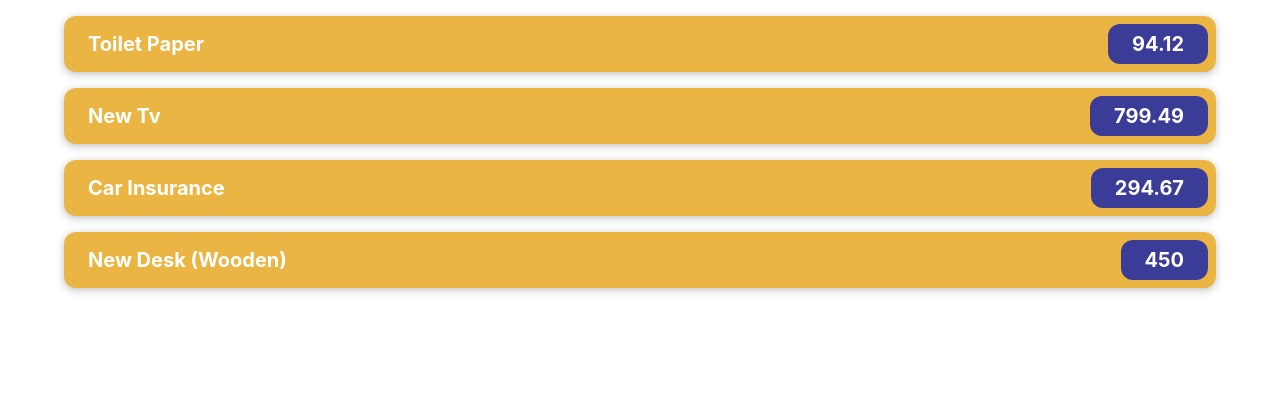
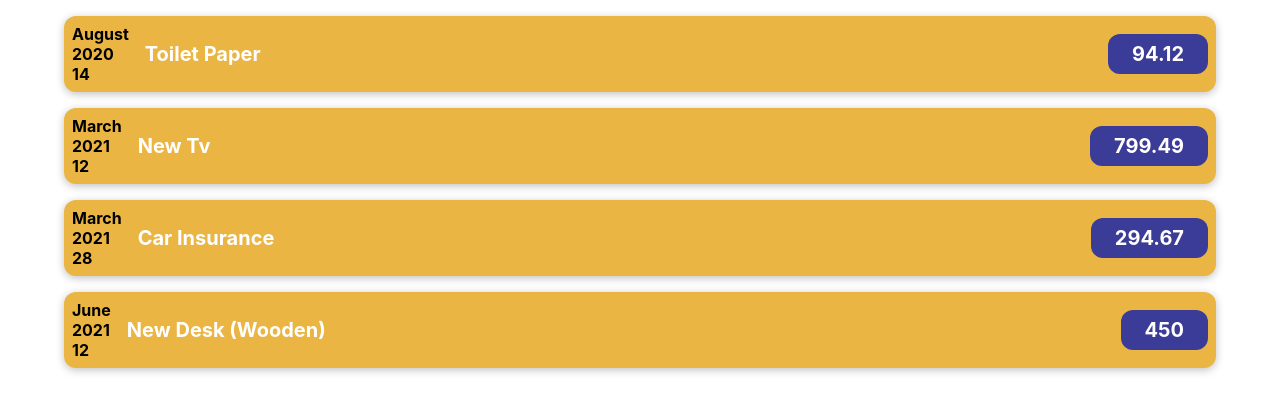
Before and after one commit to Avishek-kr/expenses-tracker, a React (Create React App) app: page / in a window 1280 px wide. Shown: the top 412 px of the page. Built offline with nearby package versions, Linux system fonts and the light colour scheme.

Commit message:
date format

```diff
--- a/src/components/ExpensesItem.css
+++ b/src/components/ExpensesItem.css
@@ -7,6 +7,10 @@
     margin: 1rem 0;
     border-radius: 12px;
     background-color: #eab543;
+  }
+
+  .date{
+      font-weight: bold;
   }
 
   .expense-item-description {
--- a/src/components/ExpensesItem.js
+++ b/src/components/ExpensesItem.js
@@ -1,9 +1,17 @@
 import "./ExpensesItem.css";
 
 function ExpensesItem(props) {
+    const month= props.date.toLocaleString('en-US', {month:'long'});
+    const day= props.date.toLocaleString('en-US', {day:'2-digit'});
+    const year= props.date.getFullYear();
+
   return (
     <div className="expense-item">
-      <div>{props.date.toISOString}</div>
+      <div className="date">
+        <div>{month}</div>
+        <div>{year}</div>
+        <div>{day}</div>
+      </div>
       <div className="expense-item-description">
         <h2>{props.title}</h2>
         <div className="expense-item-price">{props.amount}</div>
```
Also changed, not shown: package.json (+7 -1 lines), 1 other file (tests, documents, lock files or other folders).
